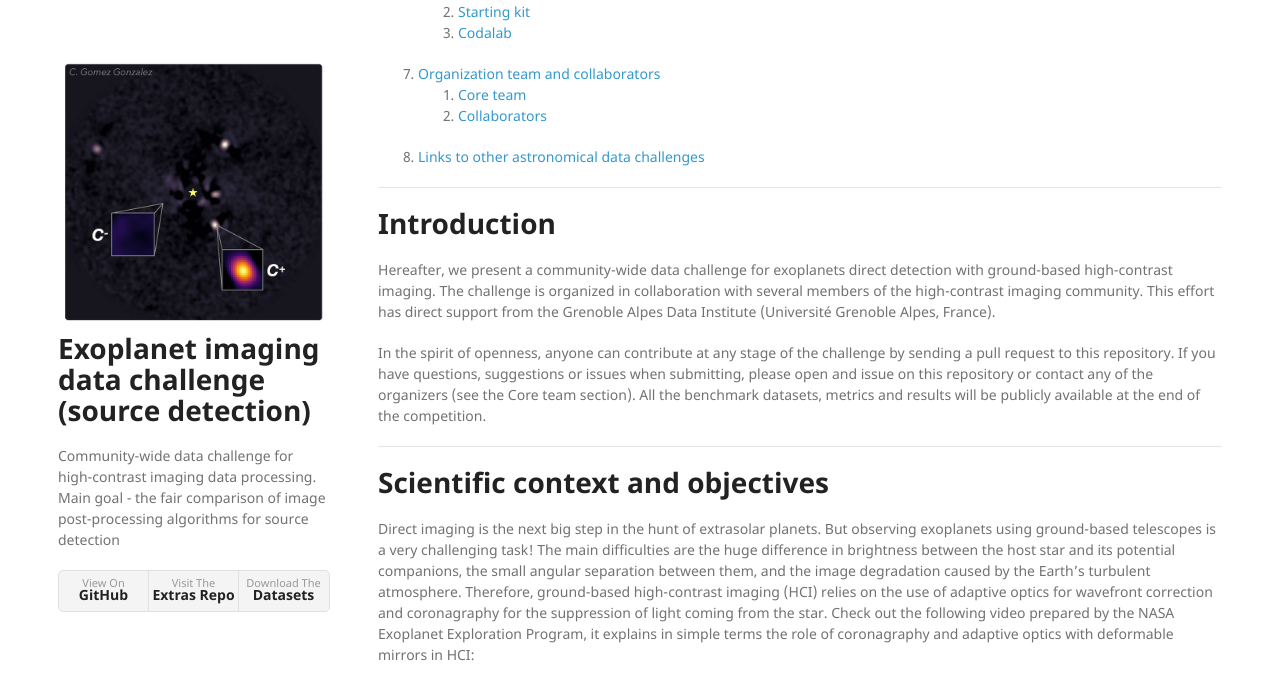
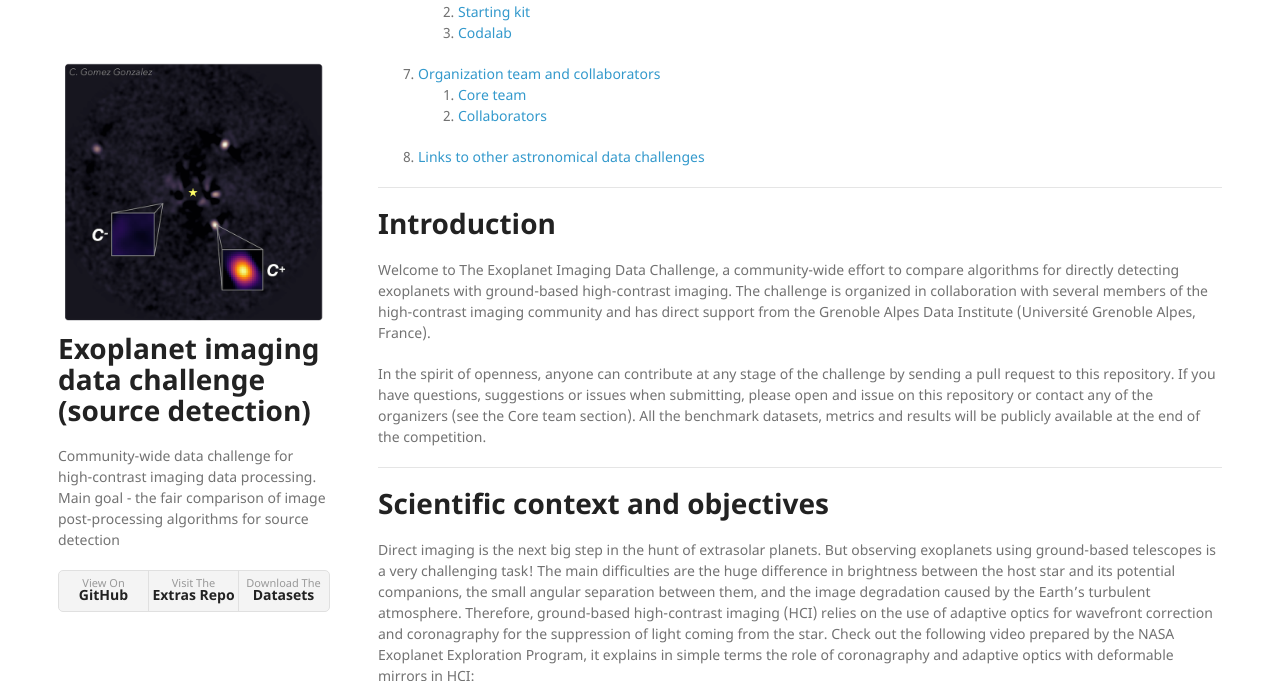
Before and after one commit to carlgogo/exoimaging_challenge, a Jekyll site: the page built from index.md, in a window 1280 px wide and 900 px high, scrolled down 309 px, cut to the strip 0-681 px from the top of the window. Built offline with Jekyll 4.4.1, drawn with Linux system fonts in a browser that asks for light colours; nearby versions of some CDN libraries; our own code applies the rules of GitHub Pages for plain Markdown files.

Commit message:
updating index and datasets

```diff
--- a/index.md
+++ b/index.md
@@ -2,7 +2,7 @@
 ---
 # Introduction
 
-Hereafter, we present a community-wide data challenge for exoplanets direct detection with ground-based high-contrast imaging. The challenge is organized in collaboration with several members of the high-contrast imaging community. This effort has direct support from the Grenoble Alpes Data Institute (Université Grenoble Alpes, France).
+Welcome to The Exoplanet Imaging Data Challenge, a community-wide effort to compare  algorithms for directly detecting exoplanets with ground-based high-contrast imaging. The challenge is organized in collaboration with several members of the high-contrast imaging community and has direct support from the Grenoble Alpes Data Institute (Université Grenoble Alpes, France).
 
 In the spirit of openness, anyone can contribute at any stage of the challenge by sending a pull request to this repository. If you have questions, suggestions or issues when submitting, please open and issue on this repository or contact any of the organizers (see the Core team section). All the benchmark datasets, metrics and results will be publicly available at the end of the competition.
 
--- a/pages/datasets.md
+++ b/pages/datasets.md
@@ -1,6 +1,6 @@
 A group of datasets has being compiled for the purpose of this challenge. The datasets come from a few different instruments: SPHERE (both IRDIS and IFS), GPI, NIRC2 and LMIRCam. This is to ensure the challenge library contains a diverse set of datasets coming from instruments with different characteristics: slow/high speed cameras, broadband/filtered sequences, small/large total rotation, presence of a coronagraph, etc.
 
-In order to reduce the need of domain knowledge (e.g. the expertize related to high-contrast imaing or to a specific instrument), the datasets were calibrated/pre-processed using the standard pipelines of each instrument. Then we applied a few pre-processing procedures on each cube to make sure that the library is homogeneous. The characteristics of each dataset and the pre-processing procedures applied to them are recorded on a public [Google spreadsheet](https://docs.google.com/spreadsheets/d/1Zx7tTGNBMhCXpAa5KIoufdvMrxtjfA3q2gX03APMkaM/edit?usp=sharing)).
+In order to reduce the need of domain knowledge (e.g. the expertize related to high-contrast imaing or to a specific instrument), the datasets were calibrated/pre-processed using the standard pipelines of each instrument. Then we applied a few pre-processing procedures on each cube to make sure that the library is homogeneous. The characteristics of each dataset and the pre-processing procedures applied to them are recorded on a public [Google spreadsheet](https://docs.google.com/spreadsheets/d/1Zx7tTGNBMhCXpAa5KIoufdvMrxtjfA3q2gX03APMkaM/edit?usp=sharing).
 
 Please keep in mind that we use these contributed datasets to inject synthetic companions and create the data challenge library. Once the data challenge is finished, the datasets without synthetic companions will constitute the benchmark HCI library.
 
```
